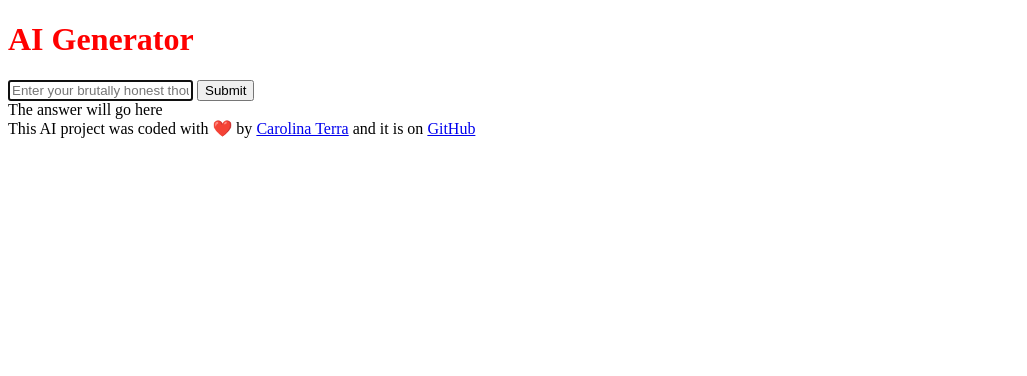
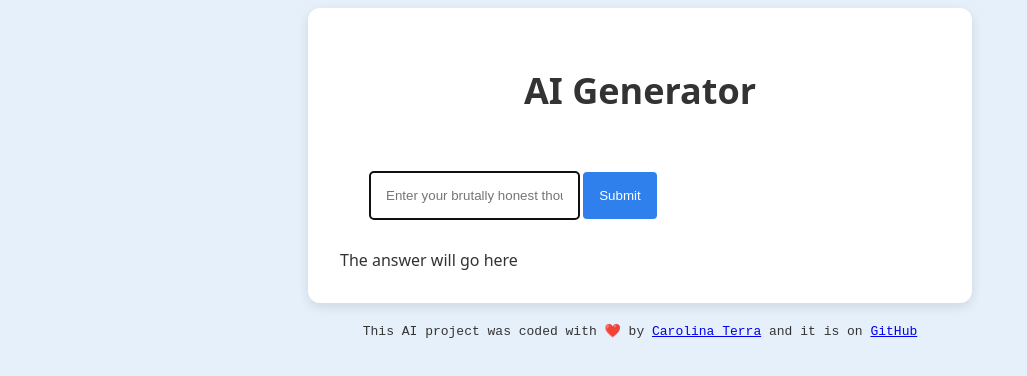
Before and after one commit to carolinastilwell/plus-ai, a plain HTML site: page index.html in a window 1280 px wide. Shown: the whole page, without its empty margins (0-1027 px from the left). Drawn offline with nearby package versions, Linux system fonts and the light colour scheme; no server answers.

Commit message:
Added CSS

```diff
--- a/index.html
+++ b/index.html
@@ -4,23 +4,31 @@
     <meta charset="UTF-8" />
     <meta name="viewport" content="width=device-width, initial-scale=1.0" />
     <link rel="stylesheet" href="src/style.css" />
+    <link rel="preconnect" href="https://fonts.googleapis.com" />
+    <link rel="preconnect" href="https://fonts.gstatic.com" crossorigin />
+    <link
+      href="https://fonts.googleapis.com/css2?family=Open+Sans:ital,wght@0,300..800;1,300..800&family=Overpass:ital,wght@0,100..900;1,100..900&display=swap"
+      rel="stylesheet"
+    />
     <title>SheCodes Plus AI</title>
     <script src="https://unpkg.com/axios@1.6.7/dist/axios.min.js"></script>
   </head>
   <body>
-    <h1>AI Generator</h1>
-    <main>
-      <form action="">
+    <div class="container">
+      <h1>AI Generator</h1>
+      <form id="form">
         <input
+          class="userInput"
           type="text"
           placeholder="Enter your brutally honest thought"
           autofocus
           required
+          id="user-input"
         />
-        <input type="submit" />
+        <input type="submit" id="submit-button" class="button" />
       </form>
       <div class="answer">The answer will go here</div>
-    </main>
+    </div>
     <footer>
       This AI project was coded with ❤️ by
       <a href="https://github.com/carolinastilwell" target="_blank"
--- a/src/index.js
+++ b/src/index.js
@@ -1,5 +1,5 @@
 function showAnswer(response) {
-  alert(response.data.answer);
+  console.log(response.data.answer);
 }
 
 let apiKey = "t8afd90435a4767d2a3fo6db06469dbc";
--- a/src/style.css
+++ b/src/style.css
@@ -1,3 +1,51 @@
+body {
+  background-color: #e6f0fa;
+  font-family: system-ui, -apple-system, BlinkMacSystemFont, "Segoe UI", Roboto,
+    Oxygen, Ubuntu, Cantarell, "Open Sans", "Helvetica Neue", sans-serif;
+  color: #333333;
+}
+
+.container {
+  margin: 0px auto;
+  max-width: 600px;
+  background-color: #ffffff;
+  padding: 2rem;
+  border-radius: 12px;
+  box-shadow: 0 4px 12px rgba(0, 0, 0, 0.1);
+}
+
 h1 {
-  color: red;
+  font-weight: 800;
+  font-size: 36px;
+  line-height: 1.5;
+  text-align: center;
 }
+
+form {
+  padding: 30px;
+}
+
+.userInput {
+  border-radius: 4px;
+  border: none;
+  padding: 16px;
+  background: #ffffff;
+  cursor: pointer;
+  transition: background-color 200ms ease-in-out;
+}
+.button {
+  border-radius: 4px;
+  border: none;
+  padding: 16px;
+  background: #2f80ed;
+  color: white;
+}
+.button:hover {
+  background: #1366d6;
+}
+
+footer {
+  text-align: center;
+  font-family: monospace;
+  margin-top: 20px;
+}
```
